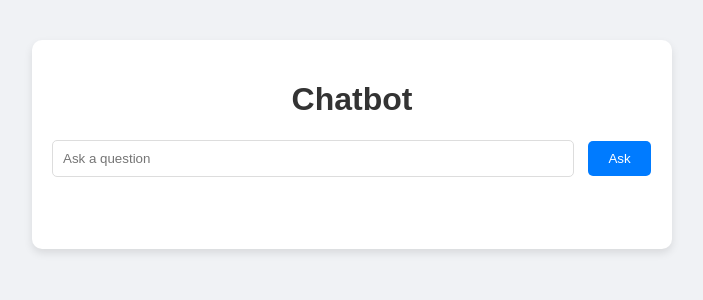
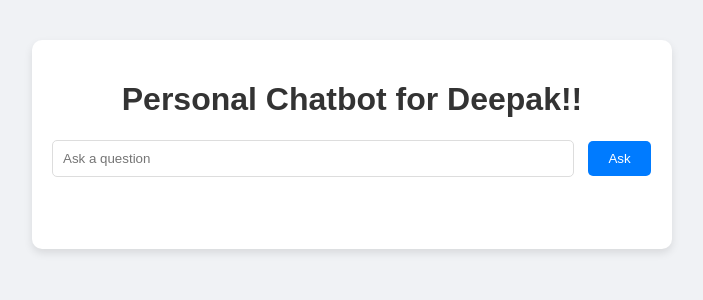
Before and after one commit to Deepak-Koworkerai/lastTry, a Flask app: page / in a window 1280 px wide. Shown: the top 300 px of the page, without its empty margins (288-991 px from the left). Run offline with Flask 3, Linux system fonts and the light colour scheme.

Commit message:
Update index.html

```diff
--- a/templates/index.html
+++ b/templates/index.html
@@ -69,7 +69,7 @@
 </head>
 <body>
     <div id="chat-container">
-        <h1>Chatbot</h1>
+        <h1>Personal Chatbot for Deepak!!</h1>
         <input type="text" id="question" placeholder="Ask a question">
         <button id="ask">Ask</button>
         <div id="response"></div>
```
